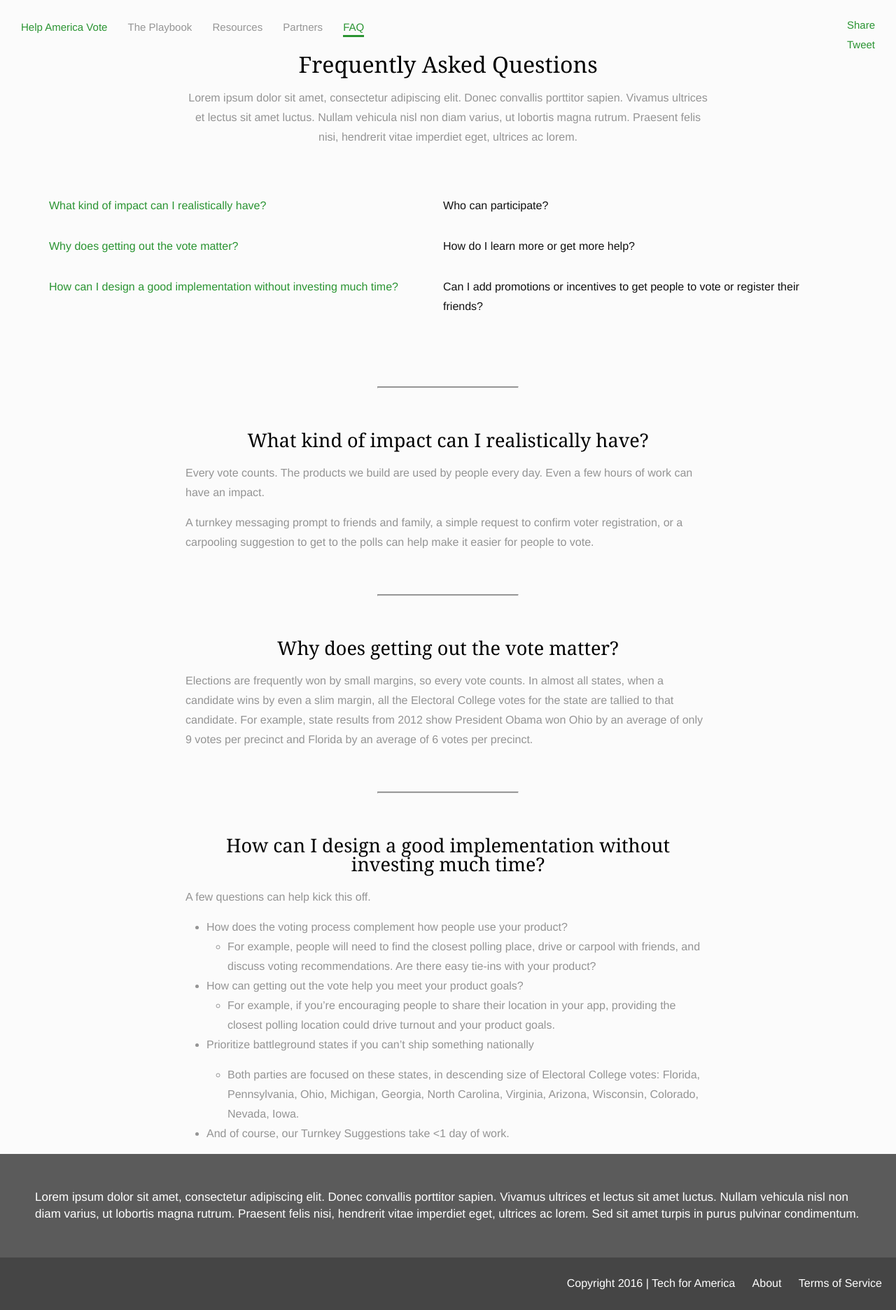
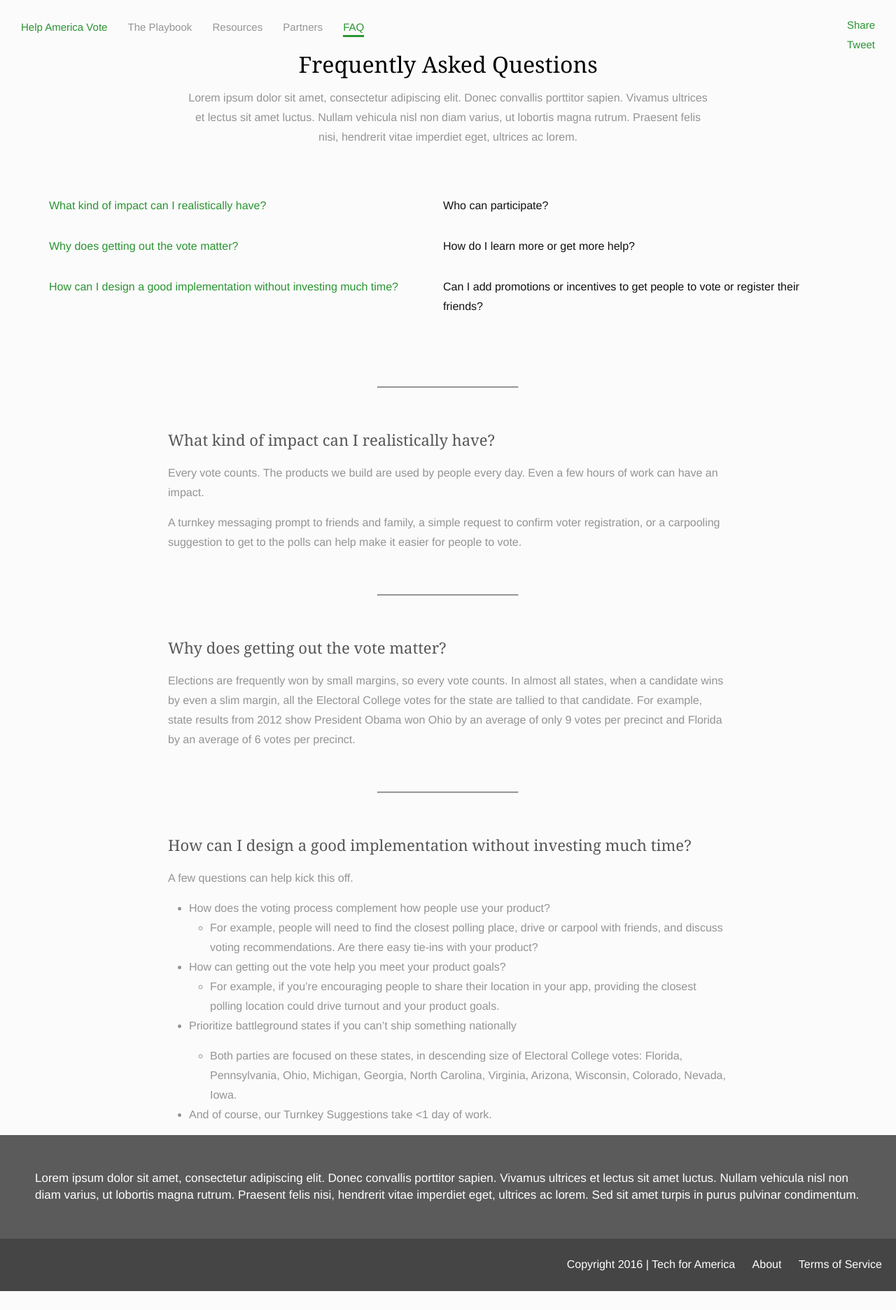
Before and after one commit to techthevote/techthevote.github.io, a Jekyll site: the page built from faq.md, in a window 1280 px wide. Shown: the whole page at 70% size. Built offline with Jekyll 4.4.1, drawn with Linux system fonts in a browser that asks for light colours; nearby versions of some CDN libraries; comment, search, counter and statistics services are not loaded; after the commit the page ends 1845 px from its top, so only the background shows below that.

Commit message:
faq styling fixes

```diff
--- a/_sass/_faq.scss
+++ b/_sass/_faq.scss
@@ -24,7 +24,7 @@
 }
 
 .questions-list {
-  max-width: 750px;
+  max-width: 800px;
   margin: 0 auto;
   color: #949494;
 
@@ -33,10 +33,11 @@
   }
 }
 
-.question {
-  color: black;
+.page-content .question {
+  color: #565656;
   margin-bottom: 20px;
   font-family: Georgia, Times, "Times New Roman", serif;
   font-size: 22px;
   line-height: 27px;
+  text-align: left;
 }
```
